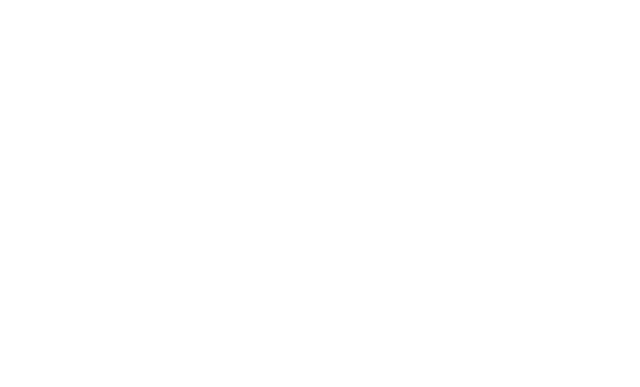
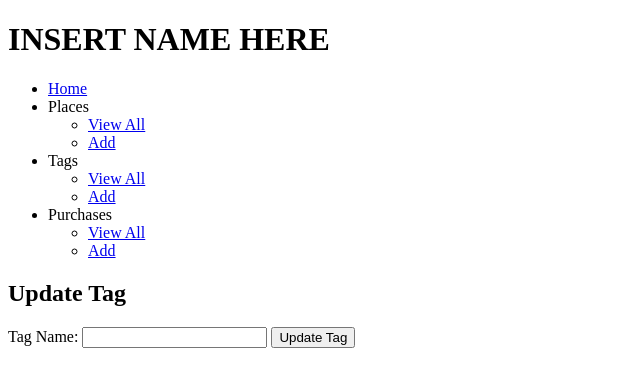
Before and after one commit to jdnolan93/spending_tracker_project, a Flask app: page /tags/1/edit in a window 1280 px wide. Before the commit the part shown is empty. Shown: the top 387 px of the page, without its empty margins (0-640 px from the left). Run offline with Flask 2, Linux system fonts and the light colour scheme; a database or web service that is not in the repository returns one stand-in record (values such as "Sample title"); some libraries are stand-ins or nearby versions.

Commit message:
added edit in tags html

```diff
--- a/controllers/tags_controller.py
+++ b/controllers/tags_controller.py
@@ -30,7 +30,7 @@
 
 @tags_blueprint.route("/tags/<id>", methods=["POST"])
 def update_tag(id):
-    tag_name = request.form["tag"]
+    tag_name = request.form["name"]
     tag = Tag(tag_name, id)
     tag_repository.update(tag)
     return redirect("/tags")
--- a/templates/tags/edit.html
+++ b/templates/tags/edit.html
@@ -0,0 +1,15 @@
+{% extends "base.html" %}
+{% block content %}
+
+<h2>Update Tag</h2>
+
+<form action="/tags/{{ tag.id }}" method="POST">
+    <div>
+        <label for="name">Tag Name:</label>
+        <input type="text" name="name" id="name" value="{{ tag.name }}">
+        <input type="submit" value ="Update Tag">
+    </div>
+
+</form>
+
+{% endblock %}
--- a/templates/tags/index.html
+++ b/templates/tags/index.html
@@ -8,7 +8,9 @@
 <section>
     <p>{{tag.tag_name}}</p>
 <a href="/tags/"></a>
+<a href="/tags/{{ tag.id }}/edit">Edit</a>
 
+<a href="/tags/{{ tag.id }}/delete">Delete</a>
 </section>
 
 {% endfor %}
```
Also changed, not shown: controllers/purchases_controller.py (line endings or trailing spaces).
